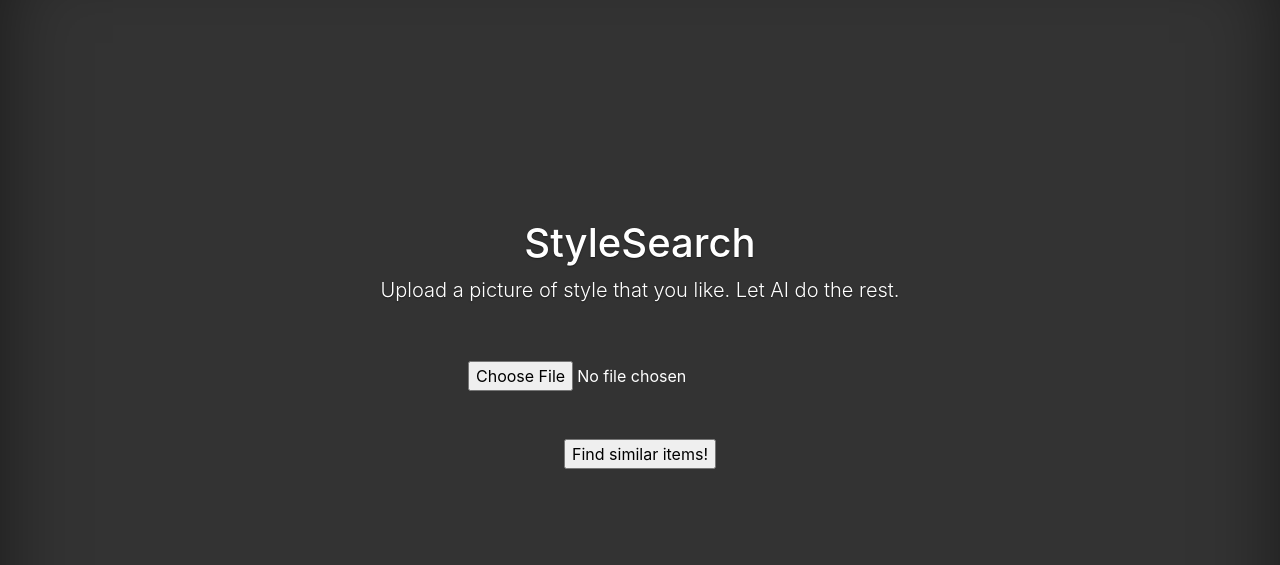
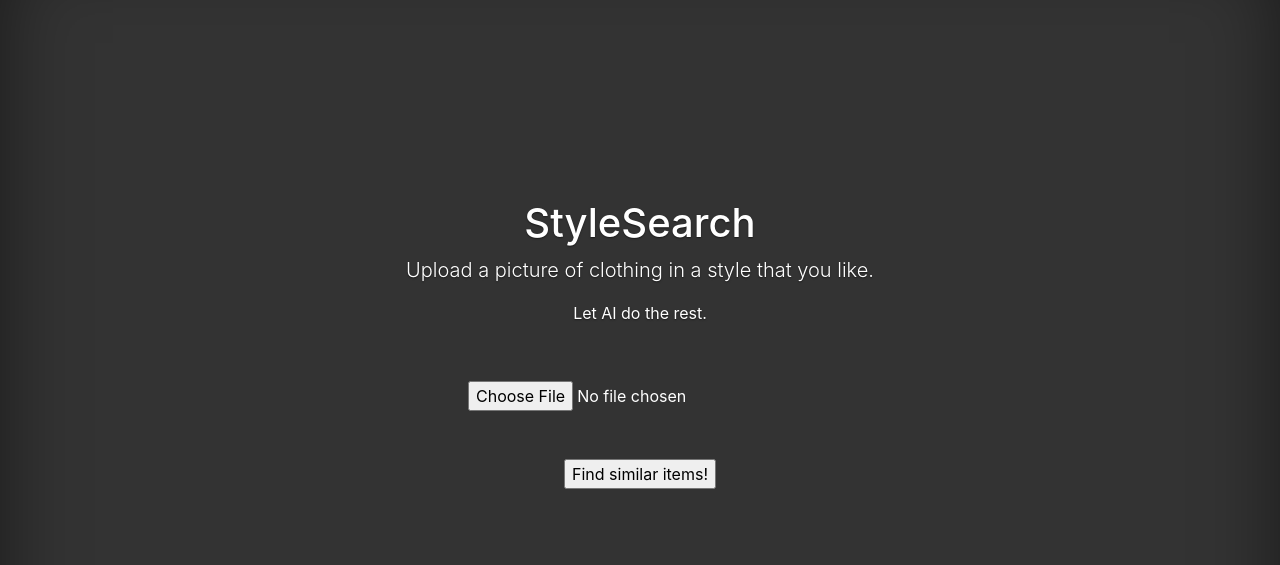
Before and after one commit to jpatrickweller/Style-Search, a Flask app: page / in a window 1280 px wide. Shown: the part 52-617 px from the top of the page. Run offline with Flask 2, Linux system fonts and the light colour scheme; parts of the project's set-up code (start-up, migrations or seed data) failed here and were passed over; some libraries are stand-ins or nearby versions.

Commit message:
Updating html and css files

```diff
--- a/bbstyle_master/bb_style/static/css/cover.css
+++ b/bbstyle_master/bb_style/static/css/cover.css
@@ -28,6 +28,9 @@ html,
 body {
   height: 100%;
   background-color: #333;
+  /*background-size: cover; /* added by JPW, trying to fix backround */
+  /* overflow: hidden; /* same here */
+  /* background-attachment: fixed; /* same here */
 }
 
 body {
--- a/bbstyle_master/bb_style/templates/index.html
+++ b/bbstyle_master/bb_style/templates/index.html
@@ -47,7 +47,7 @@
   <header class="masthead mb-auto">
       <nav class="site-header sticky-top py-1">
         <div class="container d-flex flex-column flex-md-row justify-content-between">
-          <a class="py-2 d-none d-md-inline-block" href="http://localhost:5000">Home</a>
+          <a class="py-2 d-none d-md-inline-block" href="http://jpatrickweller.com/">Home</a>
           <a class="py-2 d-none d-md-inline-block" href="https://github.com/jpatrickweller/Style-Search" target="_blank">StyleSearch GitHub</a>
           <a class="py-2 d-none d-md-inline-block" href="#">StyleSearch demo</a>
           <a class="py-2 d-none d-md-inline-block" href="#">About me</a>
@@ -60,7 +60,8 @@
     <main>
     	<div class="cover-container d-flex h-100 p-3 mx-auto flex-column">
           <h1 class="cover-heading">StyleSearch</h1>
-          <p class="lead">Upload a picture of style that you like. Let AI do the rest.</p>
+          <p class="lead">Upload a picture of clothing in a style that you like.</p>
+          <p> Let AI do the rest.</p>
           <p class="lead">
             <form method=post action='/output' enctype="multipart/form-data">
   				    <br>
--- a/bbstyle_master/bb_style/templates/output.html
+++ b/bbstyle_master/bb_style/templates/output.html
@@ -60,7 +60,6 @@
     <!-- Display matches -->
     {% if n_matches == 0: %}
 
-      <h4> :( </h4>
       <h3> Bummer! We found no matches for that style. </h3>
       <br>
       <p> Try cropping your photo to eliminate other objects and background noise. At this time, StyleSearch only works on clothing and only searches Etsy listings.<p>
@@ -86,7 +85,6 @@
                 </h4>
                 <h6 class="card-subtitle mb-2">Simscore = {{match['simscore']}}</h6>
                 <br><br>
-                <a href="#" class="btn btn-primary">Run StyleSearch with this image</a>
                 <br>
               </div>
             </div>
```
